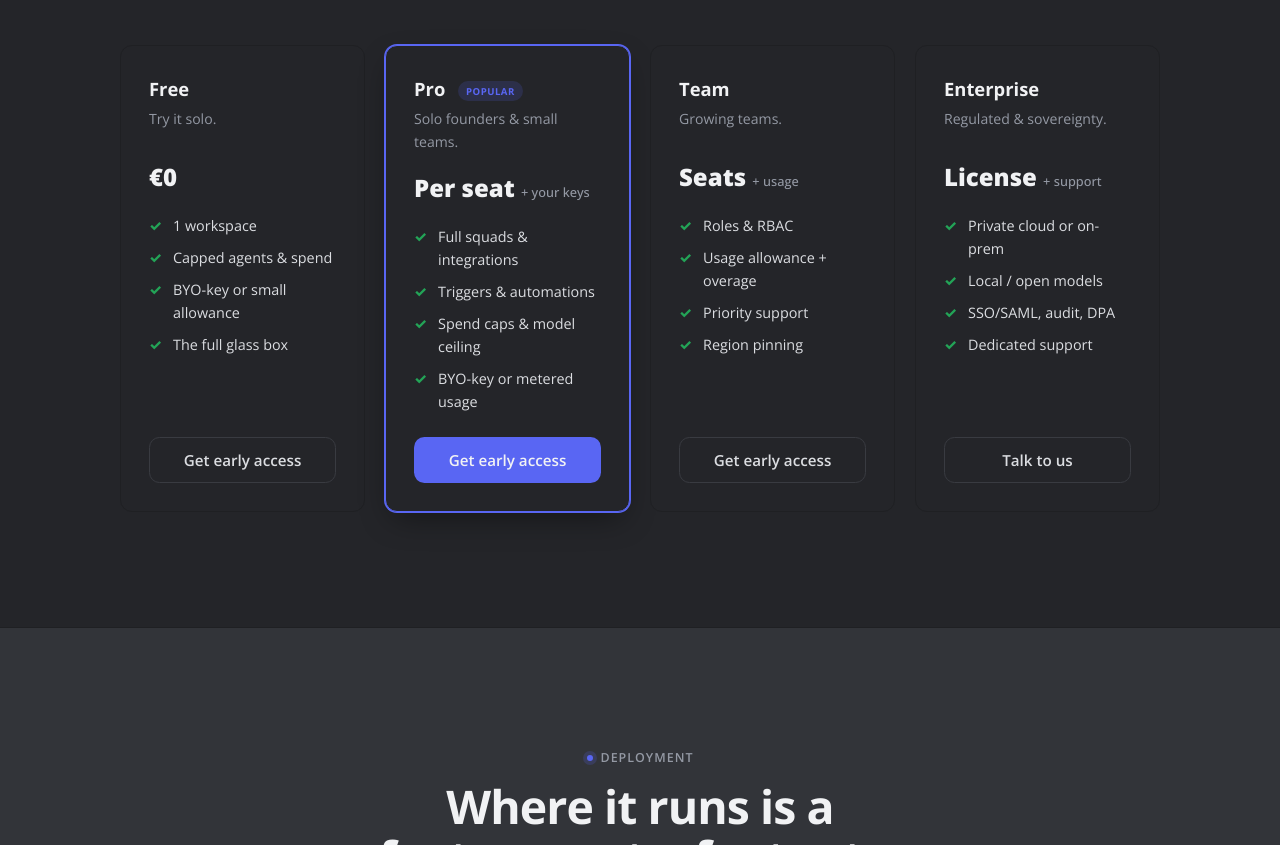
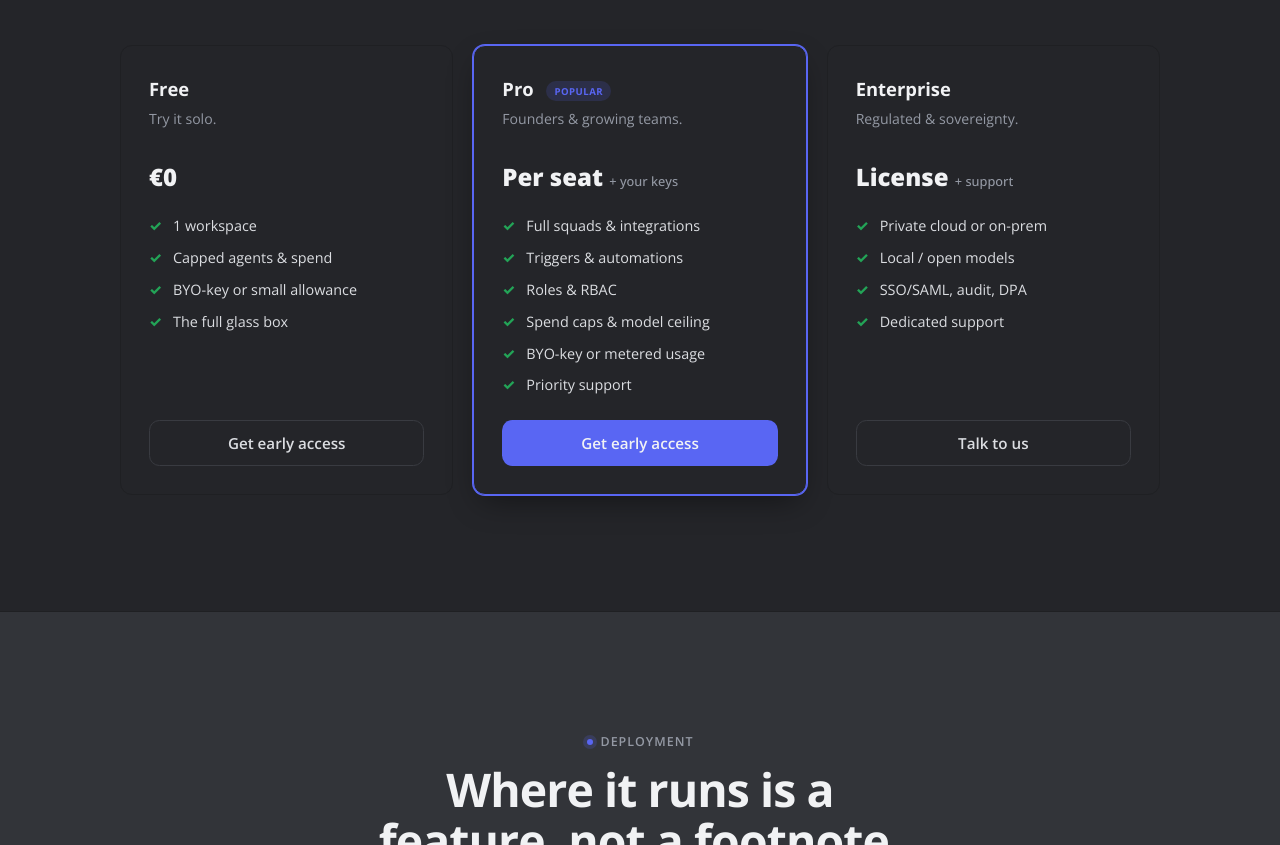
Before and after one commit to agentic-ui-framework/nomik.ai, a plain HTML site: page pricing.html in a window 1280 px wide. Shown: the part 1476-2321 px from the top of the page. Drawn offline with Linux system fonts and the light colour scheme.

Commit message:
Pricing: 3 tiers (Free/Pro/Enterprise) aligned with billing service, drop Team

```diff
--- a/pricing.html
+++ b/pricing.html
@@ -97,27 +97,17 @@
           </article>
           <article class="price-card featured">
             <div class="pname">Pro <span class="pill-tag">Popular</span></div>
-            <div class="pwho">Solo founders &amp; small teams.</div>
+            <div class="pwho">Founders &amp; growing teams.</div>
             <div class="pprice">Per seat <small>+ your keys</small></div>
             <ul>
               <li>Full squads &amp; integrations</li>
               <li>Triggers &amp; automations</li>
+              <li>Roles &amp; RBAC</li>
               <li>Spend caps &amp; model ceiling</li>
               <li>BYO-key or metered usage</li>
+              <li>Priority support</li>
             </ul>
             <a class="btn btn-primary" href="index.html#waitlist">Get early access</a>
-          </article>
-          <article class="price-card">
-            <div class="pname">Team</div>
-            <div class="pwho">Growing teams.</div>
-            <div class="pprice">Seats <small>+ usage</small></div>
-            <ul>
-              <li>Roles &amp; RBAC</li>
-              <li>Usage allowance + overage</li>
-              <li>Priority support</li>
-              <li>Region pinning</li>
-            </ul>
-            <a class="btn btn-ghost" href="index.html#waitlist">Get early access</a>
           </article>
           <article class="price-card">
             <div class="pname">Enterprise</div>
```
